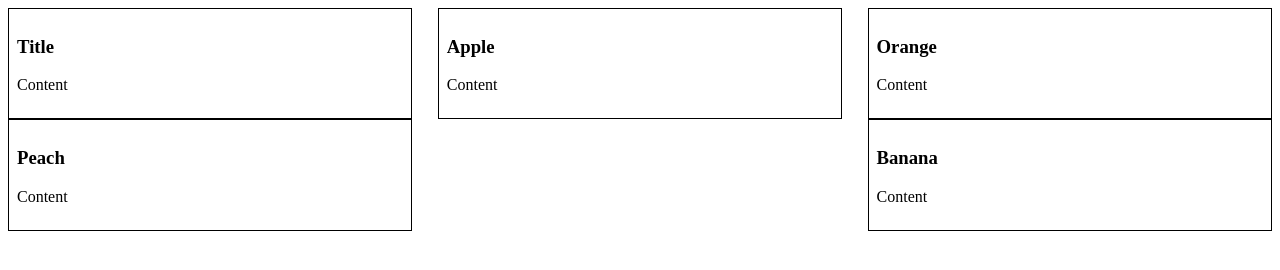
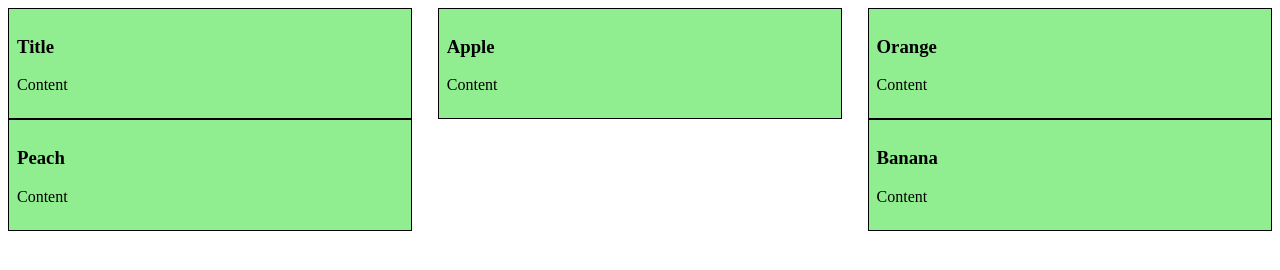
Before and after one commit to dwolverton/day2-shared, a plain HTML site: page media-query-example.html in a window 1280 px wide. Drawn offline with Linux system fonts and the light colour scheme.

Commit message:
media queries practice

```diff
--- a/media-query-example.css
+++ b/media-query-example.css
@@ -8,12 +8,40 @@ main {
 main > div {
   padding: .5em;
   border: 1px solid black;
-  width: 32%;
+  width: 100%;
   box-sizing: border-box;
+  background-color: lightblue;
 }
 
 /* TODO 768px+ (2 columns, background: red) */
-
+@media screen and (min-width: 768px) {
+  main > div {
+    padding: .5em;
+    border: 1px solid black;
+    width: 48.5%;
+    box-sizing: border-box;
+    background-color: lightcoral;
+  }
+  main {
+    display: flex;
+    flex-wrap: wrap;
+    justify-content: space-between;
+  }
+}
 
 
 /* TODO 992px+ (3 columns, background: blue) */
+@media screen and (min-width: 992px) {
+  main > div {
+    padding: .5em;
+    border: 1px solid black;
+    width: 32%;
+    box-sizing: border-box;
+    background-color: lightgreen;
+  }
+  main {
+    display: flex;
+    flex-wrap: wrap;
+    justify-content: space-between;
+  }
+}
```
